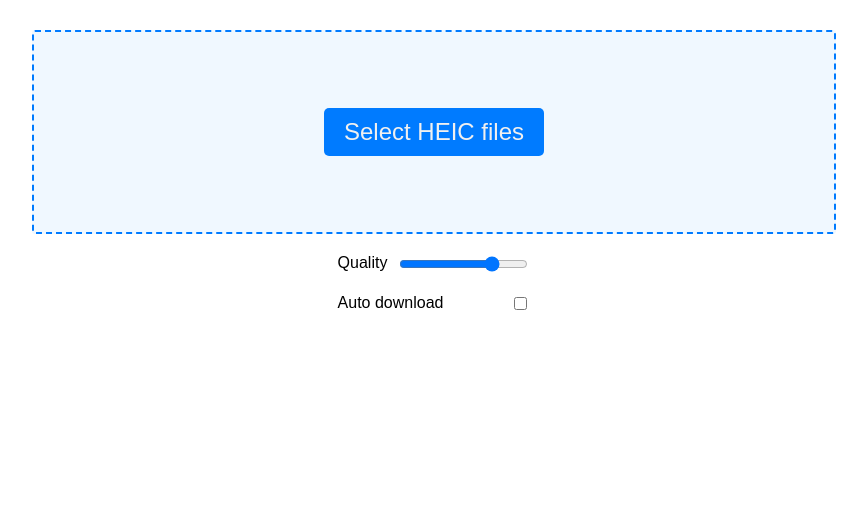
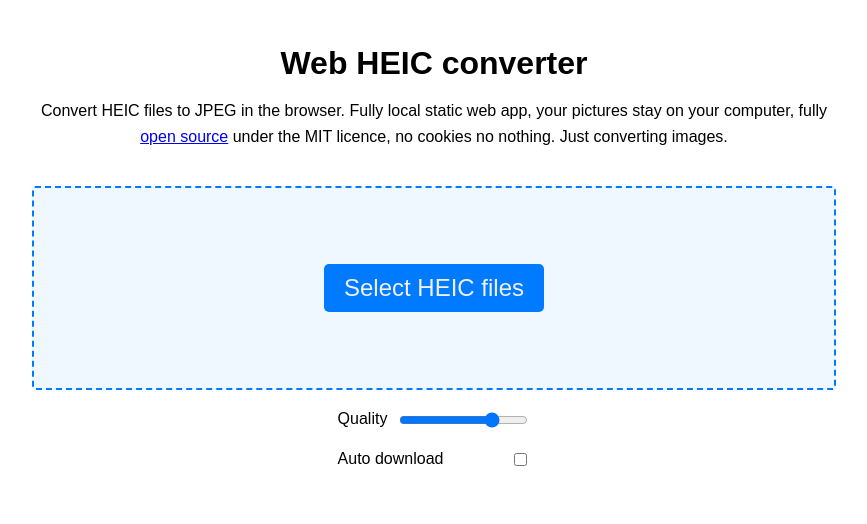
Before and after one commit to SimonSchneider/web-heic-conv, a website built with Vite: page index.html in a window 1280 px wide. Shown: the whole page, without its empty margins (206-1073 px from the left). Built offline with nearby package versions, Linux system fonts and the light colour scheme.

Commit message:
feat: add robots.txt and improve seo

```diff
--- a/index.html
+++ b/index.html
@@ -6,8 +6,18 @@
     <script type="module" src="/main.js"></script>
     <title>Web HEIC converter</title>
     <link rel="stylesheet" href="/style.css"/>
+    <meta name="description"
+          content="Convert HEIC files to JPEG in the browser. Fully local static web app, your pictures stay on your computer, fully open source, no cookies no nothing. Just converting images.">
 </head>
 <body>
+<div class="root">
+    <div class="description">
+        <h1>Web HEIC converter</h1>
+        <p>Convert HEIC files to JPEG in the browser. Fully local static web app, your pictures stay on your computer,
+            fully <a href="https://github.com/SimonSchneider/web-heic-conv" target="_blank">open
+            source</a> under the MIT licence, no cookies no nothing. Just converting images.</p>
+    </div>
+
     <div id="drop_zone">
         <input type="file" id="fileInput" multiple accept="image/heic" style="display:none"/>
         <label for="fileInput" id="fileSelect">Select HEIC files</label>
@@ -24,5 +34,6 @@
     </div>
     <ul id="fileList" class="fileList">
     </ul>
+</div>
 </body>
 </html>
--- /dev/null
+++ b/public/robots.txt
@@ -0,0 +1,2 @@
+User-agent: *
+Allow: /
--- a/style.css
+++ b/style.css
@@ -5,7 +5,19 @@ body {
     display: flex;
     flex-direction: column;
     align-items: center;
+}
+
+.root {
+    display: flex;
+    flex-direction: column;
+    align-items: center;
+    max-width: 800px;
     gap: 20px;
+}
+
+.description {
+    text-align: center;
+    line-height: 1.6rem;
 }
 
 :root {
```
Lines whose indentation alone changed are shown as unchanged.
